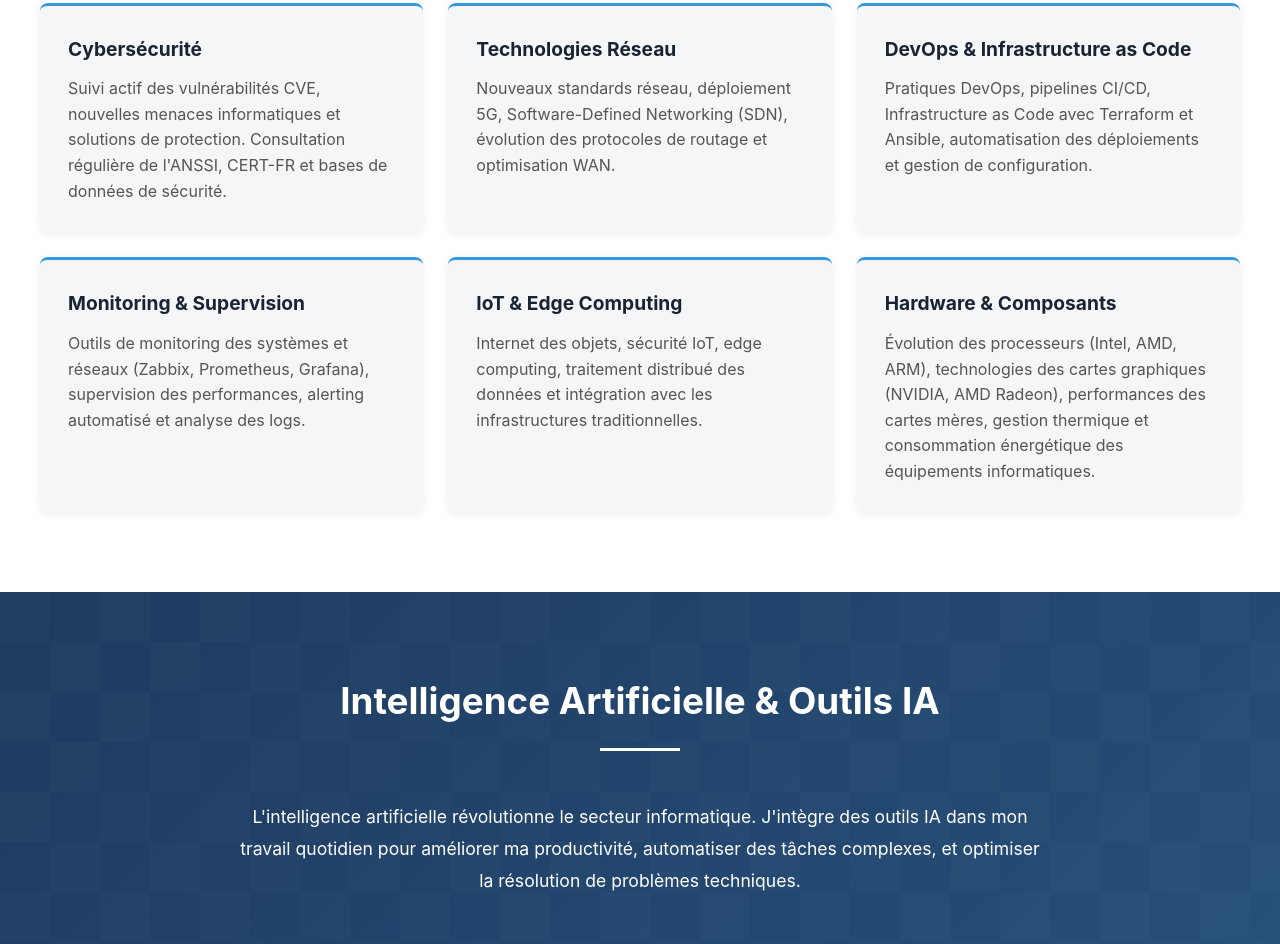
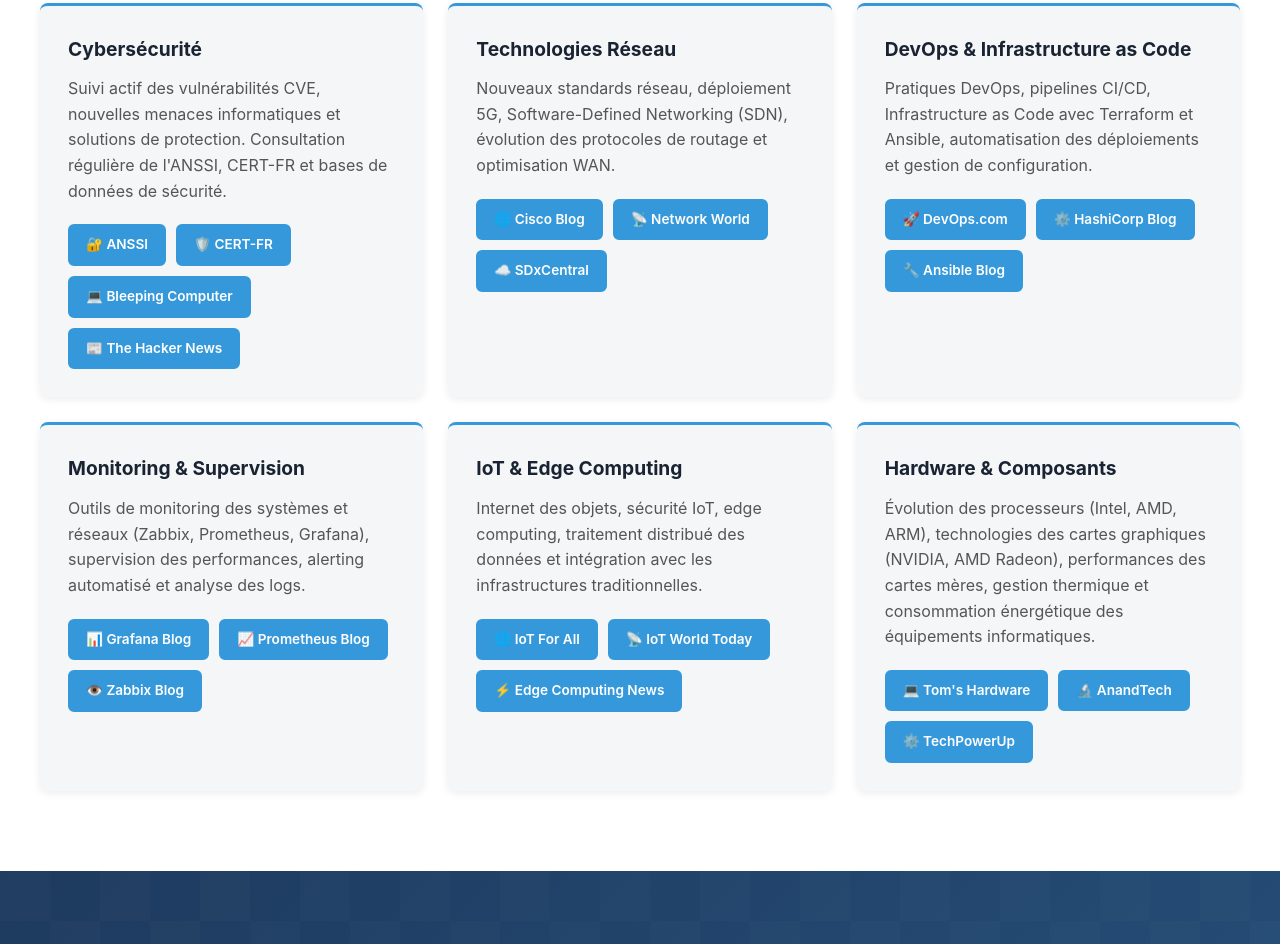
Before and after one commit to alannhoffmann86/portfolio-alann-hoffmann, a plain HTML site: page index.html in a window 1280 px wide. Shown: the part 4672-5616 px from the top of the page. Drawn offline with Linux system fonts and the light colour scheme.

Commit message:
Add files via upload
Signed-off-by: alannhoffmann86 <alannhoffmann86@gmail.com>

```diff
--- a/index.html
+++ b/index.html
@@ -666,6 +666,33 @@
         .veille-card p {
             color: var(--text-light);
             line-height: 1.6;
+        }
+
+        .veille-links {
+            margin-top: 20px;
+            display: flex;
+            flex-wrap: wrap;
+            gap: 10px;
+        }
+
+        .veille-links a {
+            display: inline-block;
+            padding: 8px 16px;
+            background: var(--accent-color);
+            color: white;
+            text-decoration: none;
+            border-radius: 6px;
+            font-size: 0.85em;
+            font-weight: 600;
+            transition: var(--transition);
+            border: 2px solid var(--accent-color);
+        }
+
+        .veille-links a:hover {
+            background: white;
+            color: var(--accent-color);
+            transform: translateY(-2px);
+            box-shadow: 0 4px 12px rgba(52, 152, 219, 0.3);
         }
 
         /* SECTION IA */
@@ -1551,26 +1578,57 @@
                 <article class="veille-card">
                     <h3>Cybersécurité</h3>
                     <p>Suivi actif des vulnérabilités CVE, nouvelles menaces informatiques et solutions de protection. Consultation régulière de l'ANSSI, CERT-FR et bases de données de sécurité.</p>
+                    <div class="veille-links">
+                        <a href="https://www.ssi.gouv.fr/" target="_blank" rel="noopener noreferrer">🔐 ANSSI</a>
+                        <a href="https://www.cert.ssi.gouv.fr/" target="_blank" rel="noopener noreferrer">🛡️ CERT-FR</a>
+                        <a href="https://www.bleepingcomputer.com/" target="_blank" rel="noopener noreferrer">💻 Bleeping Computer</a>
+                        <a href="https://thehackernews.com/" target="_blank" rel="noopener noreferrer">📰 The Hacker News</a>
+                    </div>
                 </article>
                 <article class="veille-card">
                     <h3>Technologies Réseau</h3>
                     <p>Nouveaux standards réseau, déploiement 5G, Software-Defined Networking (SDN), évolution des protocoles de routage et optimisation WAN.</p>
+                    <div class="veille-links">
+                        <a href="https://blogs.cisco.com/" target="_blank" rel="noopener noreferrer">🌐 Cisco Blog</a>
+                        <a href="https://www.networkworld.com/" target="_blank" rel="noopener noreferrer">📡 Network World</a>
+                        <a href="https://www.sdxcentral.com/" target="_blank" rel="noopener noreferrer">☁️ SDxCentral</a>
+                    </div>
                 </article>
                 <article class="veille-card">
                     <h3>DevOps & Infrastructure as Code</h3>
                     <p>Pratiques DevOps, pipelines CI/CD, Infrastructure as Code avec Terraform et Ansible, automatisation des déploiements et gestion de configuration.</p>
+                    <div class="veille-links">
+                        <a href="https://devops.com/" target="_blank" rel="noopener noreferrer">🚀 DevOps.com</a>
+                        <a href="https://www.hashicorp.com/blog" target="_blank" rel="noopener noreferrer">⚙️ HashiCorp Blog</a>
+                        <a href="https://www.ansible.com/blog" target="_blank" rel="noopener noreferrer">🔧 Ansible Blog</a>
+                    </div>
                 </article>
                 <article class="veille-card">
                     <h3>Monitoring & Supervision</h3>
                     <p>Outils de monitoring des systèmes et réseaux (Zabbix, Prometheus, Grafana), supervision des performances, alerting automatisé et analyse des logs.</p>
+                    <div class="veille-links">
+                        <a href="https://grafana.com/blog/" target="_blank" rel="noopener noreferrer">📊 Grafana Blog</a>
+                        <a href="https://prometheus.io/blog/" target="_blank" rel="noopener noreferrer">📈 Prometheus Blog</a>
+                        <a href="https://www.zabbix.com/blog" target="_blank" rel="noopener noreferrer">👁️ Zabbix Blog</a>
+                    </div>
                 </article>
                 <article class="veille-card">
                     <h3>IoT & Edge Computing</h3>
                     <p>Internet des objets, sécurité IoT, edge computing, traitement distribué des données et intégration avec les infrastructures traditionnelles.</p>
+                    <div class="veille-links">
+                        <a href="https://www.iotforall.com/" target="_blank" rel="noopener noreferrer">🌐 IoT For All</a>
+                        <a href="https://www.iotworldtoday.com/" target="_blank" rel="noopener noreferrer">📡 IoT World Today</a>
+                        <a href="https://edgecomputing-news.com/" target="_blank" rel="noopener noreferrer">⚡ Edge Computing News</a>
+                    </div>
                 </article>
                 <article class="veille-card">
                     <h3>Hardware & Composants</h3>
                     <p>Évolution des processeurs (Intel, AMD, ARM), technologies des cartes graphiques (NVIDIA, AMD Radeon), performances des cartes mères, gestion thermique et consommation énergétique des équipements informatiques.</p>
+                    <div class="veille-links">
+                        <a href="https://www.tomshardware.com/" target="_blank" rel="noopener noreferrer">💻 Tom's Hardware</a>
+                        <a href="https://www.anandtech.com/" target="_blank" rel="noopener noreferrer">🔬 AnandTech</a>
+                        <a href="https://www.techpowerup.com/" target="_blank" rel="noopener noreferrer">⚙️ TechPowerUp</a>
+                    </div>
                 </article>
             </div>
         </div>
```
